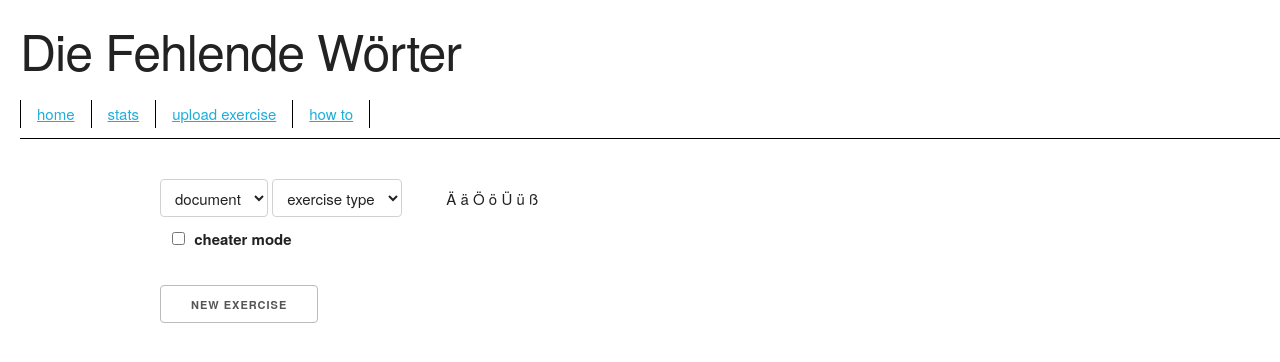
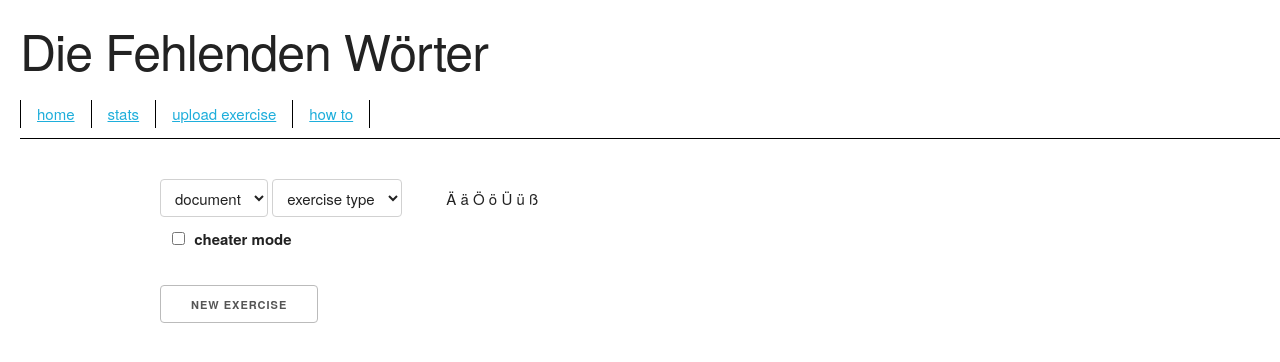
Before and after one commit to steve-nekoliczak/DieFehlendenWoerter, a Python web app: template templates/home.html in a window 1280 px wide. Shown: the top 362 px of the page. Run offline with Jinja, Linux system fonts and the light colour scheme; the template is opened without the code that fills it, so the values that code supplies are empty.

Commit message:
Fixing typo

```diff
--- a/templates/header.html
+++ b/templates/header.html
@@ -1,6 +1,6 @@
 <header id="banner">
     <div class="row">
-        <h1 class="banner eight columns">Die Fehlende Wörter</h1>
+        <h1 class="banner eight columns">Die Fehlenden Wörter</h1>
         <div class="four columns">
             {% if current_user.is_authenticated %}
             <span>{{ current_user.email }}</span>
```
